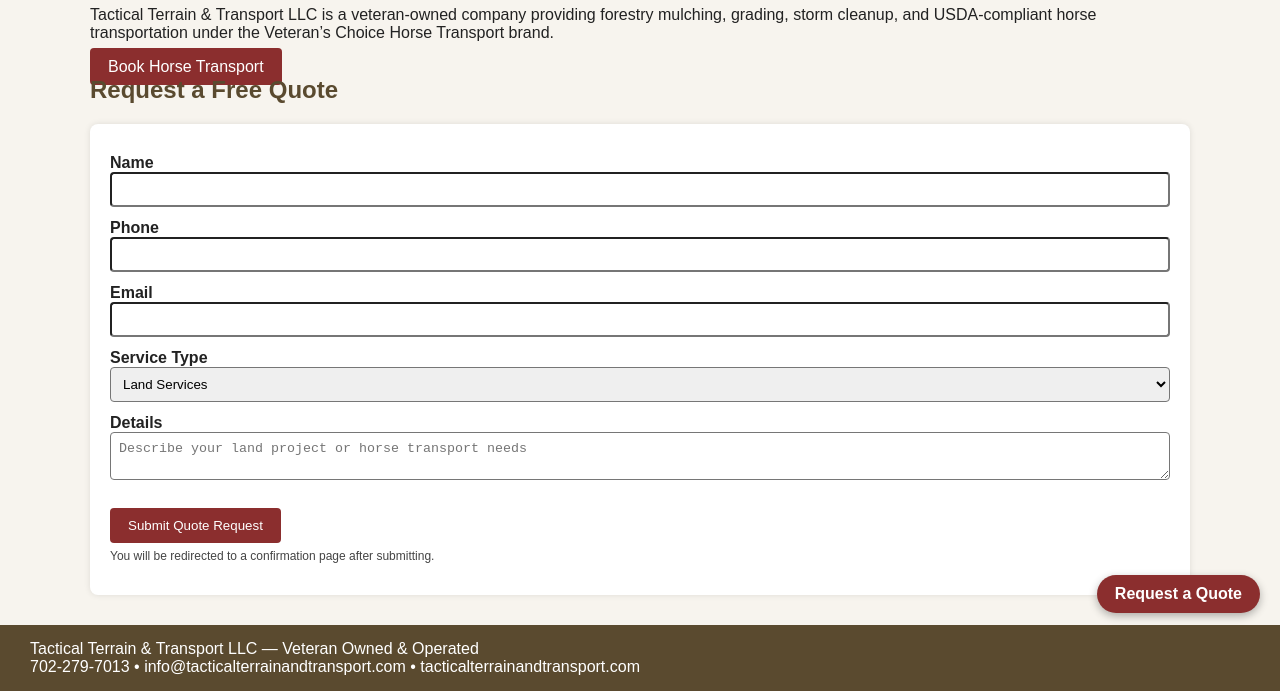
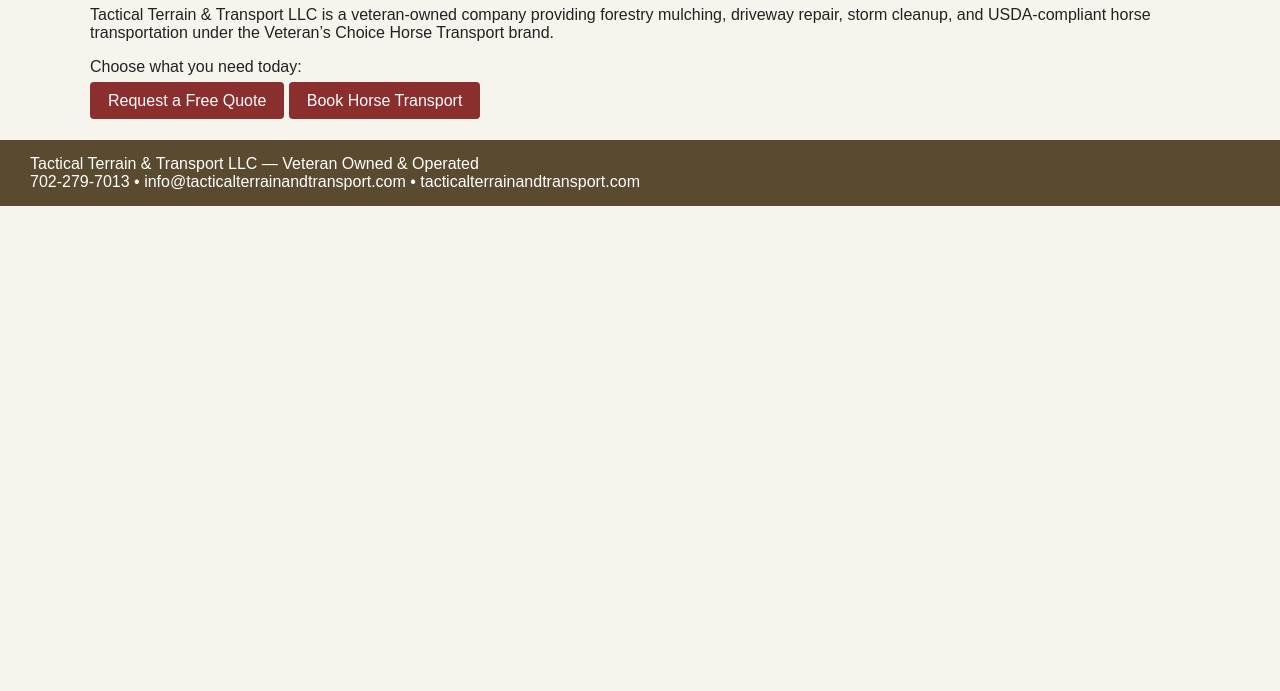
Before and after one commit to kylegamm1-cyber/tacticalterrainandtransport.com, a plain HTML site: page index.html in a window 1280 px wide. Shown: the part 167-858 px from the top of the page. After the commit the page ends 800 px from the top, so only its background shows below. Drawn offline with Linux system fonts and the light colour scheme.

Commit message:
Add files via upload

```diff
--- a/index.html
+++ b/index.html
@@ -22,19 +22,6 @@
 .small-text{font-size:12px;color:#444;margin-top:6px;}
 .field-group{margin-bottom:12px;}
 .form-card{background:#fff;padding:20px;border-radius:8px;box-shadow:0 0 6px rgba(0,0,0,0.1);}
-.floating-quote-btn{
-  position:fixed;
-  right:20px;
-  bottom:20px;
-  background:#8B2E2E;
-  color:#fff;
-  padding:10px 18px;
-  border-radius:999px;
-  box-shadow:0 3px 8px rgba(0,0,0,0.3);
-  font-weight:bold;
-  z-index:999;
-}
-.floating-quote-btn:hover{opacity:0.9;}
 </style>
 </head>
 <body>
@@ -48,51 +35,21 @@
         <small>Land Clearing • Transport • Horse Hauling</small>
       </div>
     </div>
-    <div class="nav-right"><a href="index.html"><strong>Home</strong></a> • <a href="services.html">Services</a> • <a href="horses.html">Horse Transport</a> • <a href="booking.html">Book Transport</a> • <a href="contract.html">Transport Contract</a> • <a href="about.html">About</a> • <a href="gallery.html">Gallery</a> • <a href="contact.html">Contact</a></div>
+    <div class="nav-right"><a href="index.html"><strong>Home</strong></a> • <a href="services.html">Services</a> • <a href="horses.html">Horse Transport</a> • <a href="booking.html">Book Transport</a> • <a href="quote.html">Free Quote</a> • <a href="contract.html">Transport Contract</a> • <a href="about.html">About</a> • <a href="gallery.html">Gallery</a> • <a href="contact.html">Contact</a></div>
   </div>
 </header>
 
 <div class="section">
   <h1>Land Clearing &amp; Professional Horse Transport</h1>
   <p>
-    Tactical Terrain &amp; Transport LLC is a veteran-owned company providing forestry mulching, grading,
+    Tactical Terrain &amp; Transport LLC is a veteran-owned company providing forestry mulching, driveway repair,
     storm cleanup, and USDA-compliant horse transportation under the Veteran’s Choice Horse Transport brand.
   </p>
+  <p>
+    Choose what you need today:
+  </p>
+  <a href="quote.html" class="btn">Request a Free Quote</a>
   <a href="booking.html" class="btn">Book Horse Transport</a>
-
-  <h2 id="free-quote">Request a Free Quote</h2>
-  <div class="form-card">
-    <form action="https://formspree.io/f/YOUR_FORM_ID" method="POST">
-      <input type="hidden" name="_next" value="https://tacticalterrainandtransport.com/thankyou.html"/>
-      <input type="hidden" name="_subject" value="New Quote Request from Home Page"/>
-      <div class="field-group">
-        <label for="hq_name">Name</label>
-        <input type="text" id="hq_name" name="Name" required/>
-      </div>
-      <div class="field-group">
-        <label for="hq_phone">Phone</label>
-        <input type="text" id="hq_phone" name="Phone" required/>
-      </div>
-      <div class="field-group">
-        <label for="hq_email">Email</label>
-        <input type="email" id="hq_email" name="Email" required/>
-      </div>
-      <div class="field-group">
-        <label for="hq_service">Service Type</label>
-        <select id="hq_service" name="Service Type">
-          <option value="Land Services">Land Services</option>
-          <option value="Horse Transport">Horse Transport</option>
-          <option value="Both">Both</option>
-        </select>
-      </div>
-      <div class="field-group">
-        <label for="hq_details">Details</label>
-        <textarea id="hq_details" name="Details" placeholder="Describe your land project or horse transport needs"></textarea>
-      </div>
-      <button type="submit">Submit Quote Request</button>
-      <p class="small-text">You will be redirected to a confirmation page after submitting.</p>
-    </form>
-  </div>
 </div>
 
 <footer>
@@ -100,6 +57,5 @@
   <div>702-279-7013 • info@tacticalterrainandtransport.com • tacticalterrainandtransport.com</div>
 </footer>
 
-<a href="index.html#free-quote" class="floating-quote-btn">Request a Quote</a>
 </body>
 </html>
```
Also changed, not shown: about.html (+1 -15 lines), booking.html (+2 -16 lines), contact.html (+2 -16 lines), contract.html (+1 -15 lines), gallery.html (+1 -15 lines), horses.html (+2 -15 lines), quote.html (+6 -18 lines), services.html (+2 -15 lines), thankyou.html (+1 -15 lines).
